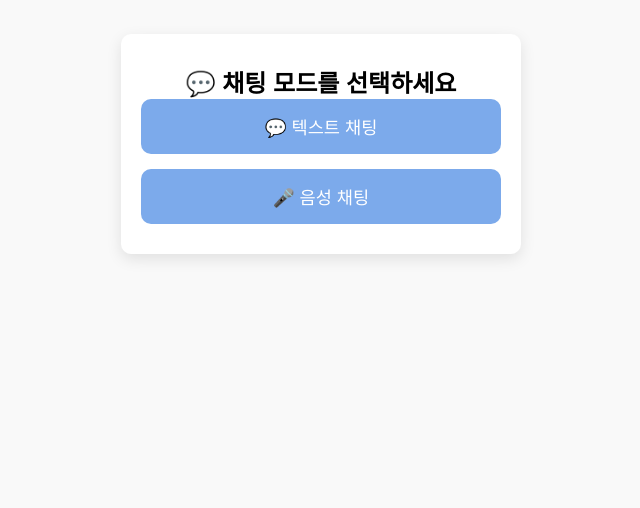
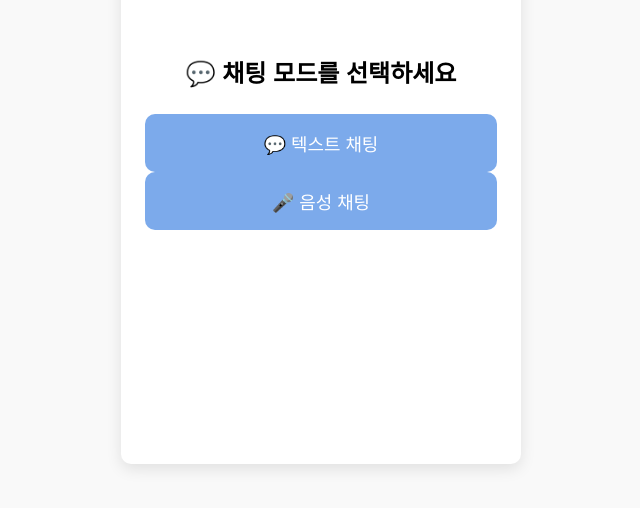
Before and after one commit to nojungsin/eng_learn_chat, a React (Create React App) app in the folder eng_learning/ui/: page /choose in a window 1280 px wide. Shown: the part 256-764 px from the top of the page, without its empty margins (319-959 px from the left). Built offline with nearby package versions, Linux system fonts and the light colour scheme.

Commit message:
Update Choose.css

```diff
--- a/eng_learning/ui/src/pages/Choose.css
+++ b/eng_learning/ui/src/pages/Choose.css
@@ -7,36 +7,45 @@
   background-color: #f9f9f9;
 }
 
-/* 카드 박스 스타일 */
+/* 카드 박스: chat-box와 동일하게 */
 .choose-card {
   background-color: #ffffff;
-  padding: 30px 20px;
+  padding: 36px 24px;
   border-radius: 10px;
   box-shadow: rgba(0, 0, 0, 0.1) 0px 5px 15px;
   width: 100%;
   max-width: 400px;
+  height: 80vh;                 /* ✅ chat-box와 통일 */
   display: flex;
   flex-direction: column;
   align-items: center;
+  justify-content: center;      /* ✅ 세로 가운데 정렬 */
+  box-sizing: border-box;
 }
 
-/* 버튼 그룹 래퍼 (정렬 용도) */
+/* 제목과 버튼 그룹 사이 간격 확대 */
+.choose-card h2 {
+  margin: 0 0 24px;            /* 기존보다 여유 */
+  line-height: 1.3;
+}
+
+/* 버튼 그룹 래퍼 (정렬/간격) */
 .choose-buttons {
   width: 100%;
   display: flex;
   flex-direction: column;
-  gap: 15px; /* 버튼 간 간격 */
+  gap: 20px;      /* 버튼 간 간격 */
   margin-top: 20px;
 }
 
-/* 버튼 스타일 */
+/* 버튼 스타일 (중복 제거) */
 .choose-card button {
   background-color: #7caaeb;
   color: white;
   border: none;
   border-radius: 10px;
-  padding: 15px 30px;
-  font-size: 1.1rem;
+  padding: 16px 32px;
+  font-size: 1.12rem;
   cursor: pointer;
   width: 100%;
 }
@@ -44,10 +53,3 @@
 .choose-card button:hover {
   background-color: #69a1f0;
 }
-.choose-card button {
-  margin-bottom: 15px;
-}
-
-.choose-card button:last-child {
-  margin-bottom: 0;
-}
```
